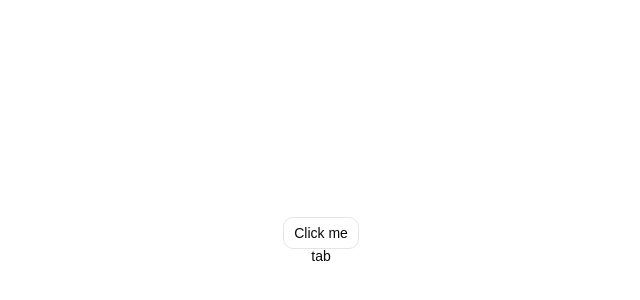
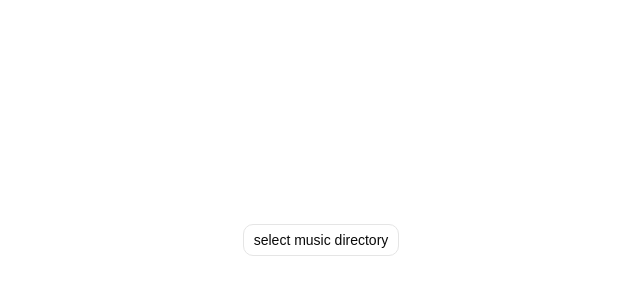
Before and after one commit to noonefr69/wtia, a React (Vite) app: page / in a window 1280 px wide. Shown: the part 160-460 px from the top of the page, without its empty margins (319-959 px from the left). Built offline with nearby package versions, Linux system fonts and the light colour scheme.

Commit message:
finaly can extract music metadata

```diff
--- a/package.json
+++ b/package.json
@@ -15,6 +15,7 @@
     "class-variance-authority": "^0.7.1",
     "clsx": "^2.1.1",
     "lucide-react": "^1.27.0",
+    "music-metadata": "^11.14.0",
     "radix-ui": "^1.6.7",
     "react": "^19.2.7",
     "react-dom": "^19.2.7",
--- a/src/App.tsx
+++ b/src/App.tsx
@@ -1,10 +1,8 @@
 import MediaInput from "./components/music-input";
-import { Button } from "./components/ui/button/button";
 
 function App() {
   return (
     <div className="flex min-h-svh flex-col items-center justify-center">
-      <Button variant={"outline"}>Click me</Button>
       <MediaInput />
     </div>
   );
--- a/src/components/music-input.tsx
+++ b/src/components/music-input.tsx
@@ -1,13 +1,25 @@
 import { Input } from "@/components/ui/input";
 import { Label } from "./ui/label";
 import { useStoreMusics } from "@/state/musics-state";
+import { Button } from "./ui/button/button";
+import { Spinner } from "./ui/spinner";
 
 export default function MediaInput() {
-  const { music, setMusic } = useStoreMusics();
-  console.log(music);
+  const { tracks, setMusic, isLoading } = useStoreMusics();
+  console.log(tracks);
   return (
     <div>
-      <Label htmlFor="media_input">tab</Label>
+      <Button asChild variant={"outline"}>
+        <Label htmlFor="media_input">
+          {isLoading ? (
+            <>
+              Extracting music metadata <Spinner />
+            </>
+          ) : (
+            "select music directory"
+          )}
+        </Label>
+      </Button>
       <Input
         onChange={(e) => {
           const files = e.target.files;
--- a/src/state/musics-state.ts
+++ b/src/state/musics-state.ts
@@ -1,14 +1,61 @@
 import { create } from "zustand";
 
+export interface Track {
+  id: string;
+  file: File;
+  title: string;
+  artist: string;
+  album: string;
+  duration: number;
+  coverUrl: string | null;
+}
+
 interface MusicState {
-  music: FileList | null;
-  setMusic: (files: FileList | null) => void;
+  tracks: Track[];
+  isLoading: boolean;
+  setMusic: (files: FileList | null) => Promise<void>;
   clearMusic: () => void;
 }
 
 export const useStoreMusics = create<MusicState>((set) => ({
-  music: null,
+  tracks: [],
+  isLoading: false,
 
-  setMusic: (files) => set({ music: files }),
-  clearMusic: () => set({ music: null }),
+  setMusic: async (files) => {
+    if (!files || files.length === 0) return;
+
+    set({ isLoading: true });
+
+    const parsedTracks: Track[] = [];
+
+    for (const file of Array.from(files)) {
+      try {
+        const { parseBlob } = await import("music-metadata");
+        const metadata = await parseBlob(file);
+
+        let coverUrl: string | null = null;
+        if (metadata.common.picture && metadata.common.picture.length > 0) {
+          const picture = metadata.common.picture[0];
+          const blob = new Blob([picture.data], { type: picture.format });
+          coverUrl = URL.createObjectURL(blob);
+        }
+
+        parsedTracks.push({
+          id: crypto.randomUUID(),
+          file,
+          title: metadata.common.title || file.name,
+          artist: metadata.common.artist || "Unknown Artist",
+          album: metadata.common.album || "Unknown Album",
+          duration: metadata.format.duration || 0,
+          coverUrl,
+        });
+      } catch (error) {
+        console.error(`Failed to parse ${file.name}:`, error);
+      }
+    }
+
+    set({ tracks: parsedTracks, isLoading: false });
+  },
+
+  clearMusic: () => set({ tracks: [], isLoading: false }),
 }));
```
Also changed, not shown: 1 other file (tests, documents, lock files or other folders).
